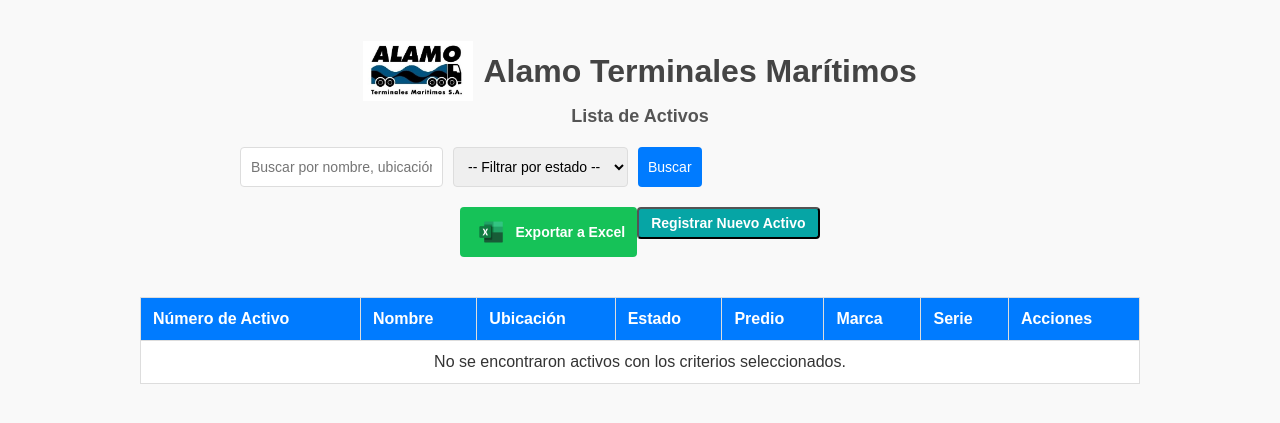
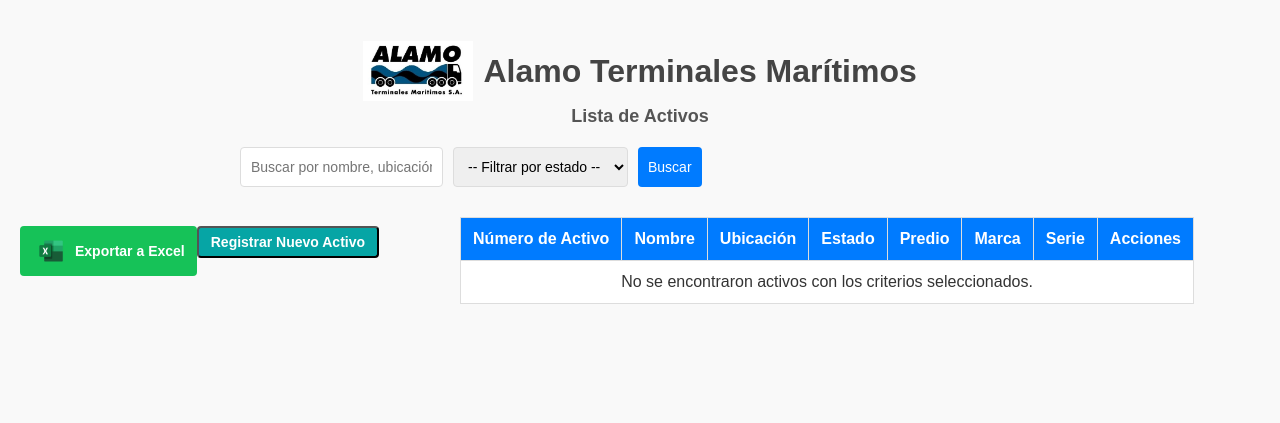
Before and after one commit to alamodylan/Activos, a Flask app: page / in a window 1280 px wide. Shown: the top 423 px of the page. Run offline with Flask 3, Linux system fonts and the light colour scheme; data that the repository does not hold is empty; some libraries are stand-ins or nearby versions.

Commit message:
Cambio en posicion de botones 2

```diff
--- a/templates/index.html
+++ b/templates/index.html
@@ -211,20 +211,21 @@
     <div class="button-container">
     <div style="display: flex; justify-content: space-between; margin-bottom: 10px;">
 
-    <!-- Exportar a Excel (izquierda) -->
-    <div style="text-align: left;">
-        <a href="/exportar_excel" class="export-link">
-            <img src="{{ url_for('static', filename='LogoExcel.png') }}" alt="Excel" class="icon">
-            Exportar a Excel
-        </a>
-    </div>
+    <div style="display: flex; justify-content: space-between; margin-bottom: 10px;">
 
-    <!-- Tu botón original sin cambios -->
+    <!-- Botón Exportar a Excel (a la izquierda, sobre "Número de Activo") -->
+    <a href="/exportar_excel" class="export-link">
+        <img src="{{ url_for('static', filename='LogoExcel.png') }}" alt="Excel" class="icon">
+        Exportar a Excel
+    </a>
+
+    <!-- Botón Registrar Nuevo Activo (a la derecha, sobre "Acciones") -->
     <form method="GET" action="/registrar" onsubmit="return confirmarCodigo();" style="display:inline;">
         <button type="submit" class="export-link new-asset" style="background-color: #06a5a5;">
             Registrar Nuevo Activo
         </button>
     </form>
+
 </div>
     </div>
 
```
